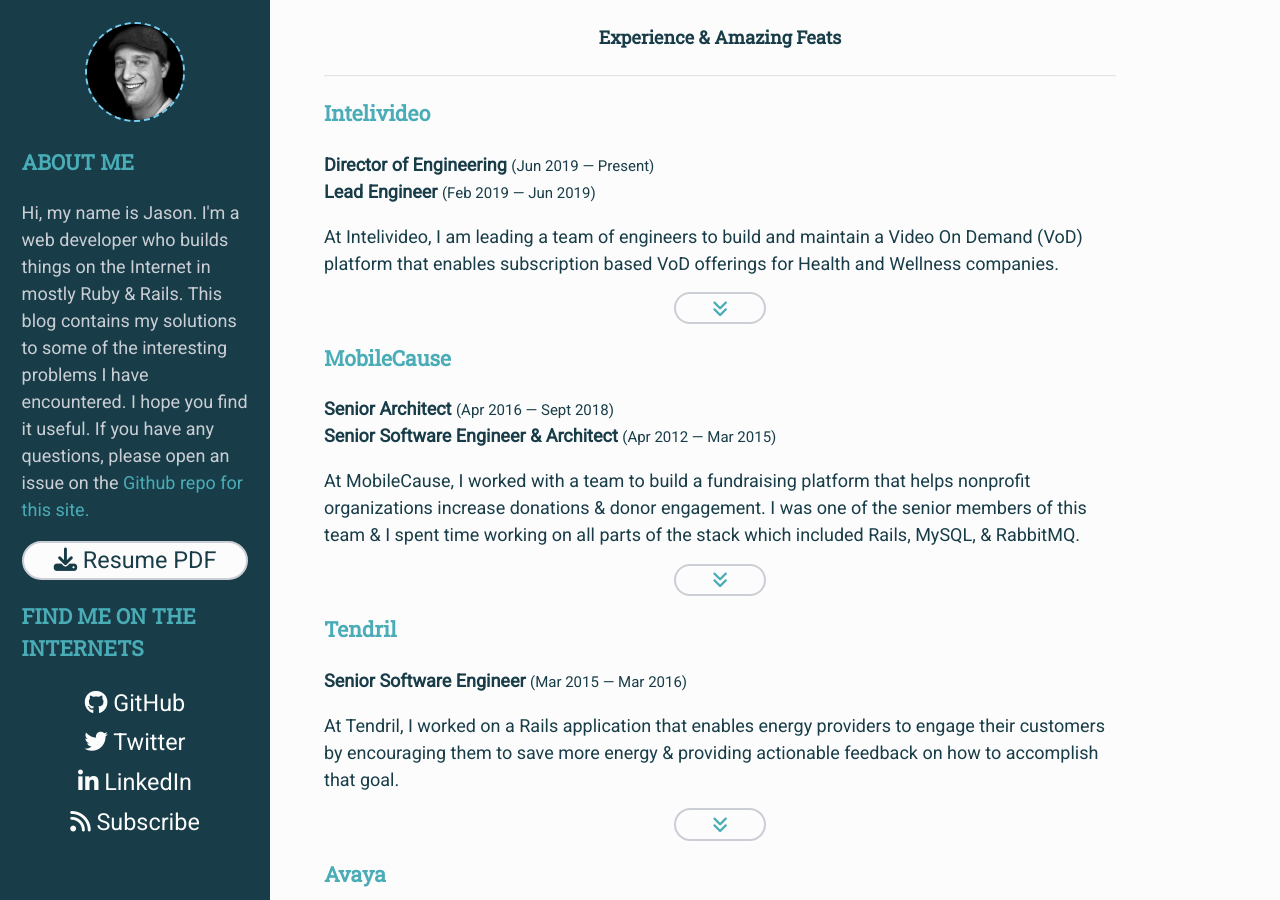
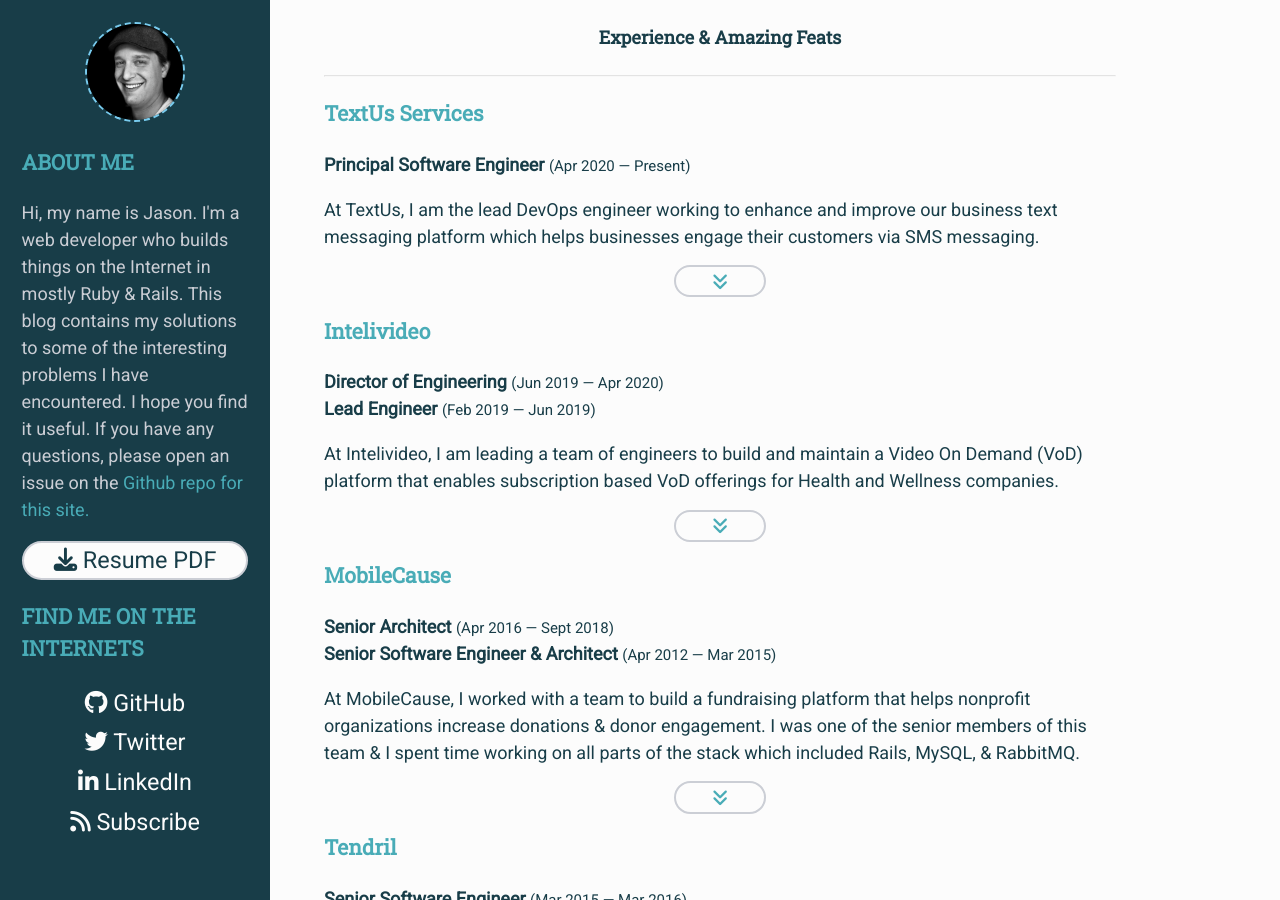
Before and after one commit to thetizzo/thetizzo.github.io, a Jekyll site: the page built from resume.html, in a window 1280 px wide and 900 px high. Built offline with Jekyll 4.4.1, drawn with Linux system fonts in a browser that asks for light colours; nearby versions of some CDN libraries.

Commit message:
Added TextUs section to resume

```diff
--- a/_data/resume.yml
+++ b/_data/resume.yml
@@ -1,5 +1,5 @@
 name: Jason Taylor
-title: Senior Software Engineer
+title: Principal Software Engineer
 contact_email: hire@thetizzo.com
 github_handle: thetizzo
 
@@ -10,11 +10,22 @@
 
 jobs:
   - company:
+      name: TextUs Services
+      website: https://textus.com/
+    positions:
+      - title: Principal Software Engineer
+        duration: Apr 2020 &mdash; Present
+    description:
+      At TextUs, I am the lead DevOps engineer working to enhance and improve our business text
+      messaging platform which helps businesses engage their customers via SMS messaging.
+    accomplishments:
+      - Currently crushing it
+  - company:
       name: Intelivideo
       website: https://www.intelivideo.com
     positions:
       - title: Director of Engineering
-        duration: Jun 2019 &mdash; Present
+        duration: Jun 2019 &mdash; Apr 2020
       - title: Lead Engineer
         duration: Feb 2019 &mdash; Jun 2019
     description:
```
